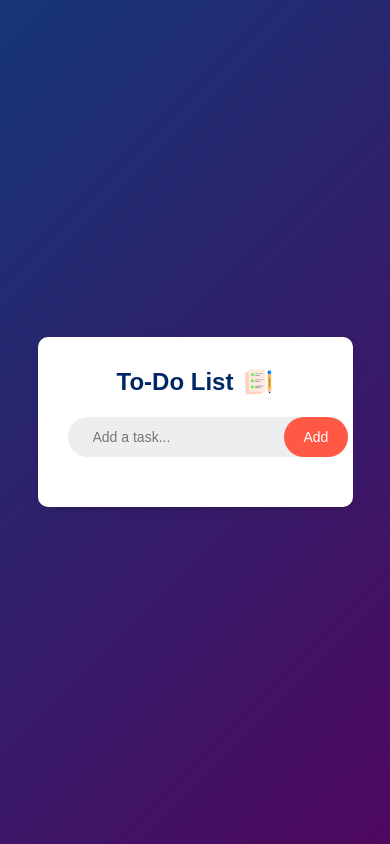
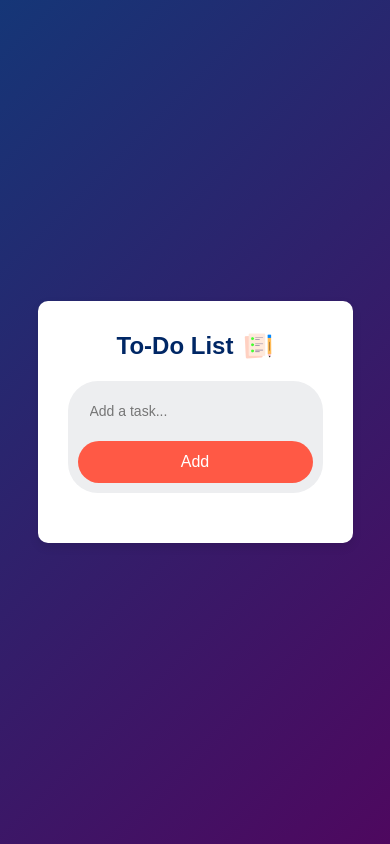
Before and after one commit to awale398/To-do-list-app, a plain HTML site: page index.html in a window 390 px wide. Drawn offline with Linux system fonts and the light colour scheme.

Commit message:
Update styles.css

```diff
--- a/styles.css
+++ b/styles.css
@@ -138,3 +138,22 @@ ul li span:hover {
         font-size: 16px;
     }
 }
+
+@media (max-width: 480px) {
+    .row {
+        flex-direction: column; /* Stack input and button */
+        padding: 10px;
+    }
+
+    input {
+        width: 100%; /* Full width */
+        padding: 12px;
+        margin-bottom: 10px; /* Add space below input */
+    }
+
+    button {
+        width: 100%; /* Make button full width */
+        padding: 12px;
+        font-size: 16px; /* Adjust font size */
+    }
+}
```
